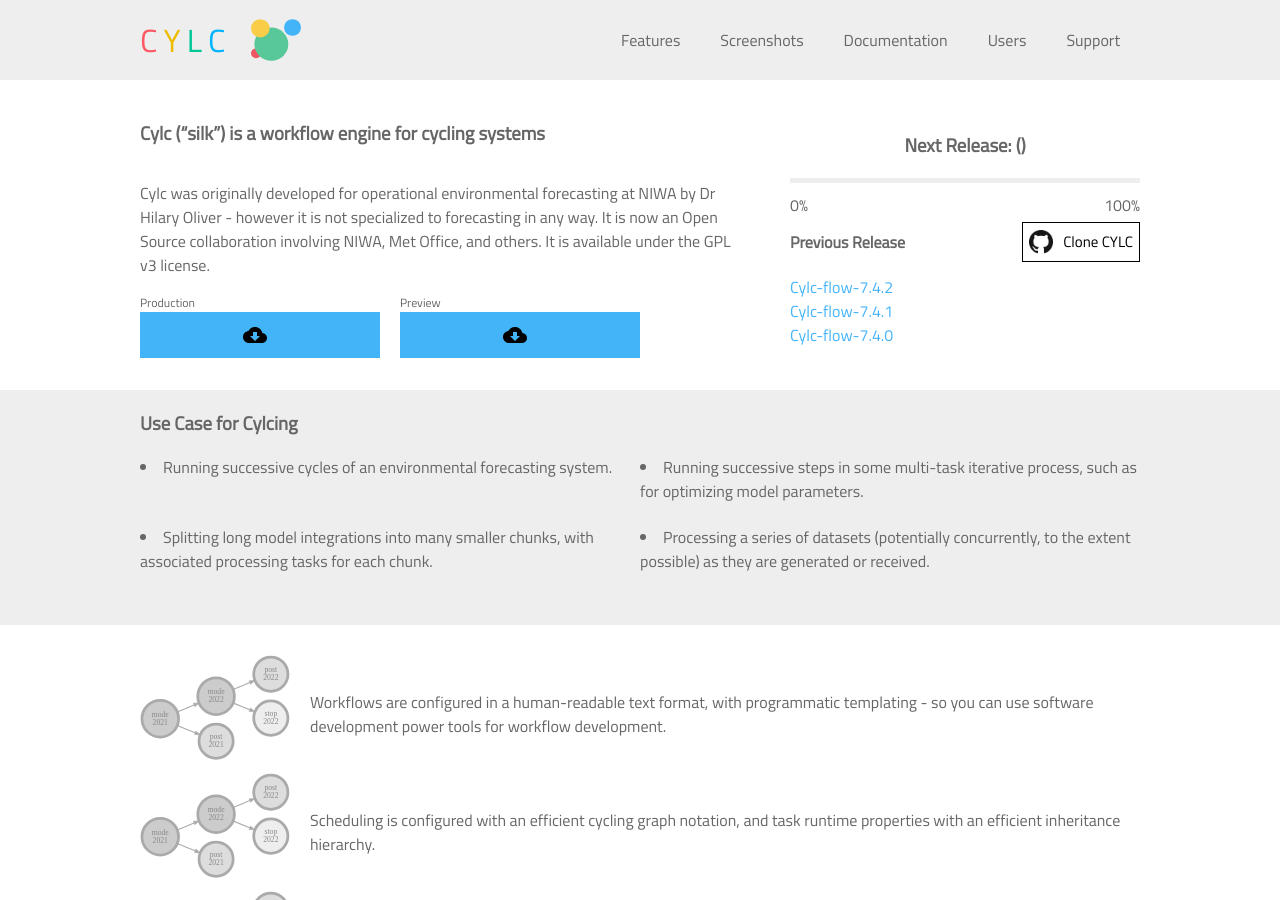
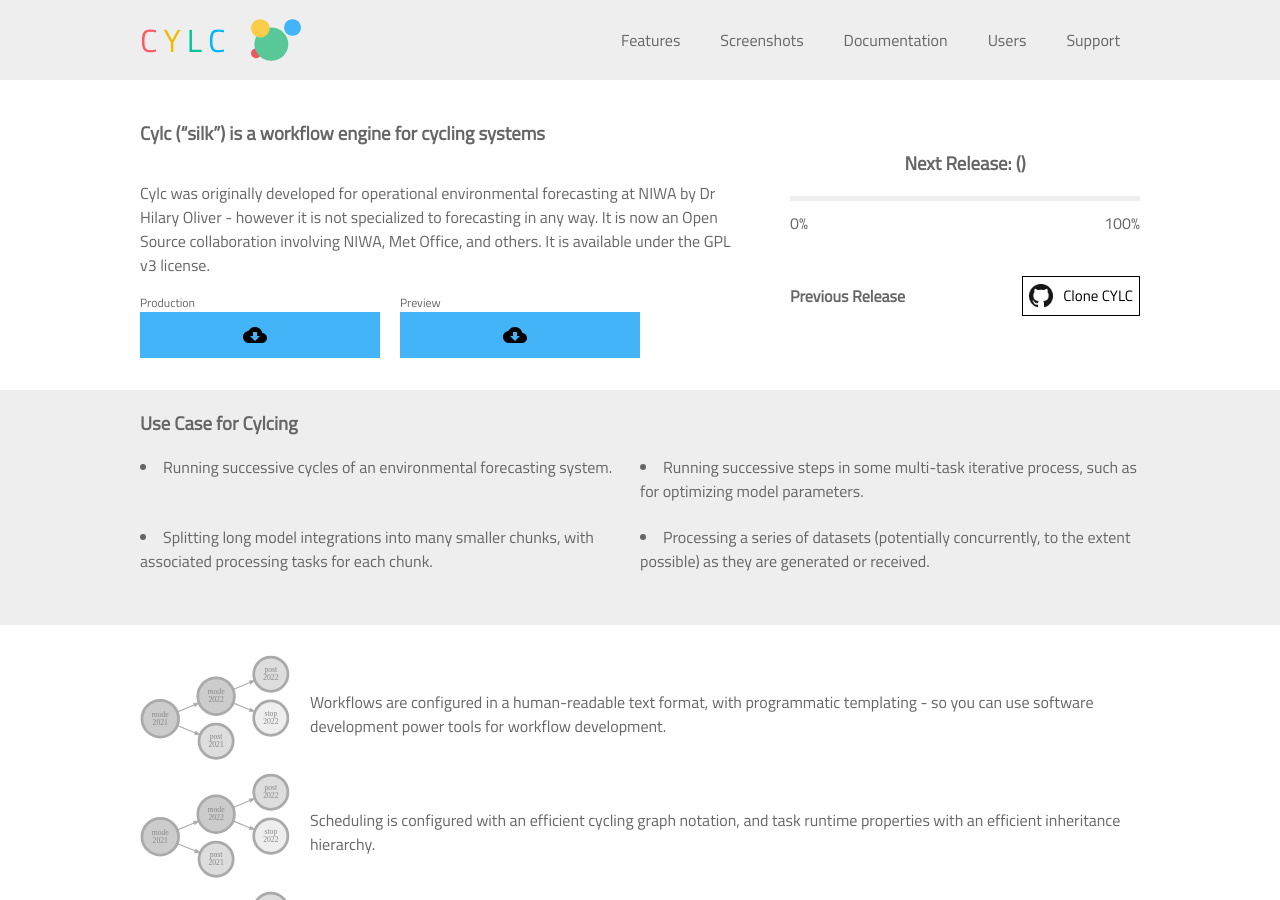
Before and after one commit to prasannavijayan/cylc, a Jekyll site: the page built from index.markdown, in a window 1280 px wide and 900 px high. Built offline with Jekyll 4.4.1, drawn with Linux system fonts in a browser that asks for light colours.

```diff
--- a/_layouts/default.html
+++ b/_layouts/default.html
@@ -63,9 +63,9 @@
                 </a>
               </div>
               <div class="flex flex--vertical">
-                  <a href="{{ '/features' | prepend: site.baseurl }}">Cylc-flow-7.4.2</a>
-                  <a href="{{ '/features' | prepend: site.baseurl }}">Cylc-flow-7.4.1</a>
-                  <a href="{{ '/features' | prepend: site.baseurl }}">Cylc-flow-7.4.0</a>
+                  <a target="_blank" id='p0'></a>
+                  <a target="_blank" id='p1'></a>
+                  <a target="_blank" id='p2'></a>
               </div>
             </div>
           </div>
```
Also changed, not shown: other parts of _layouts/default.html (+13 -0 lines).
